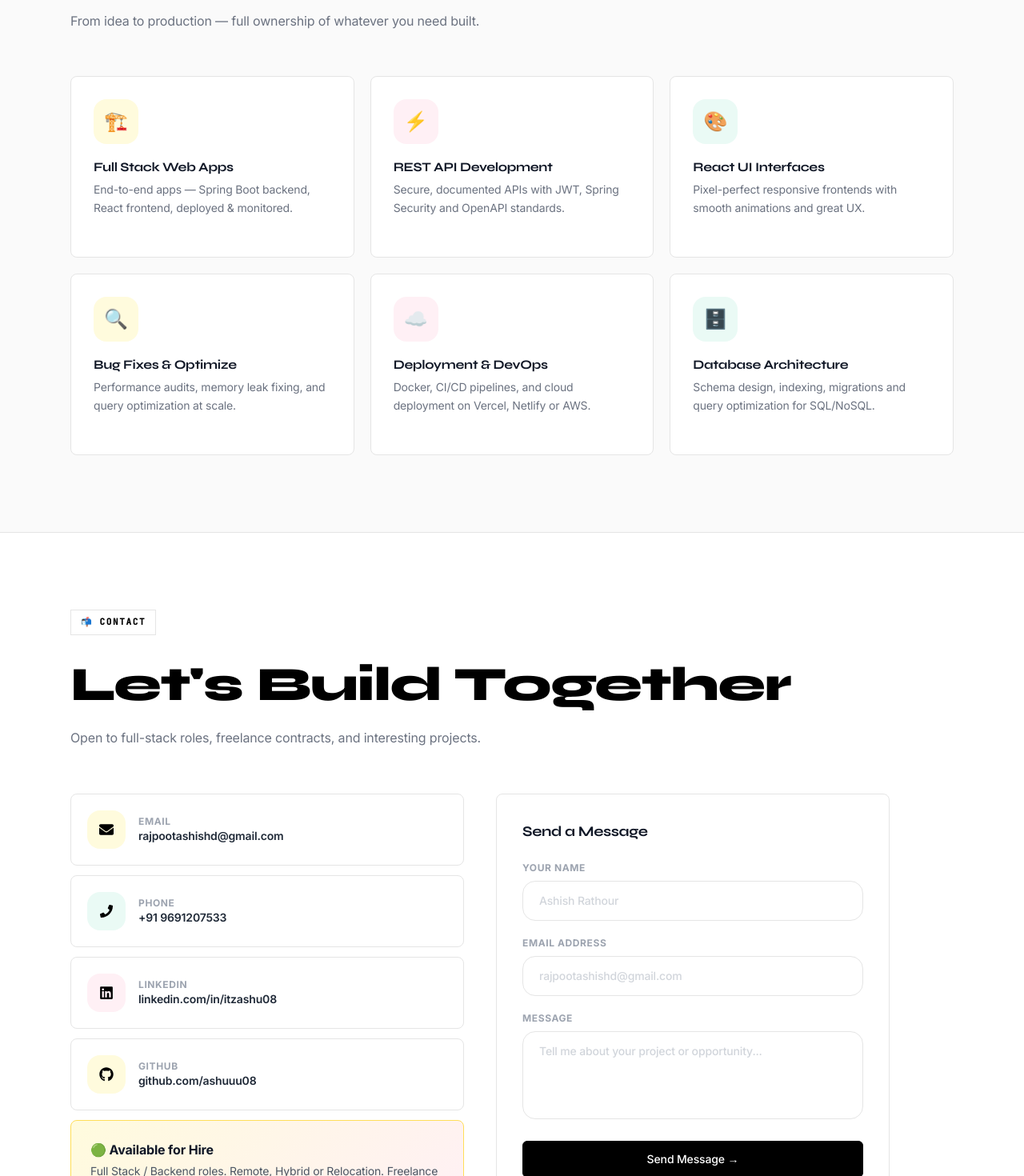
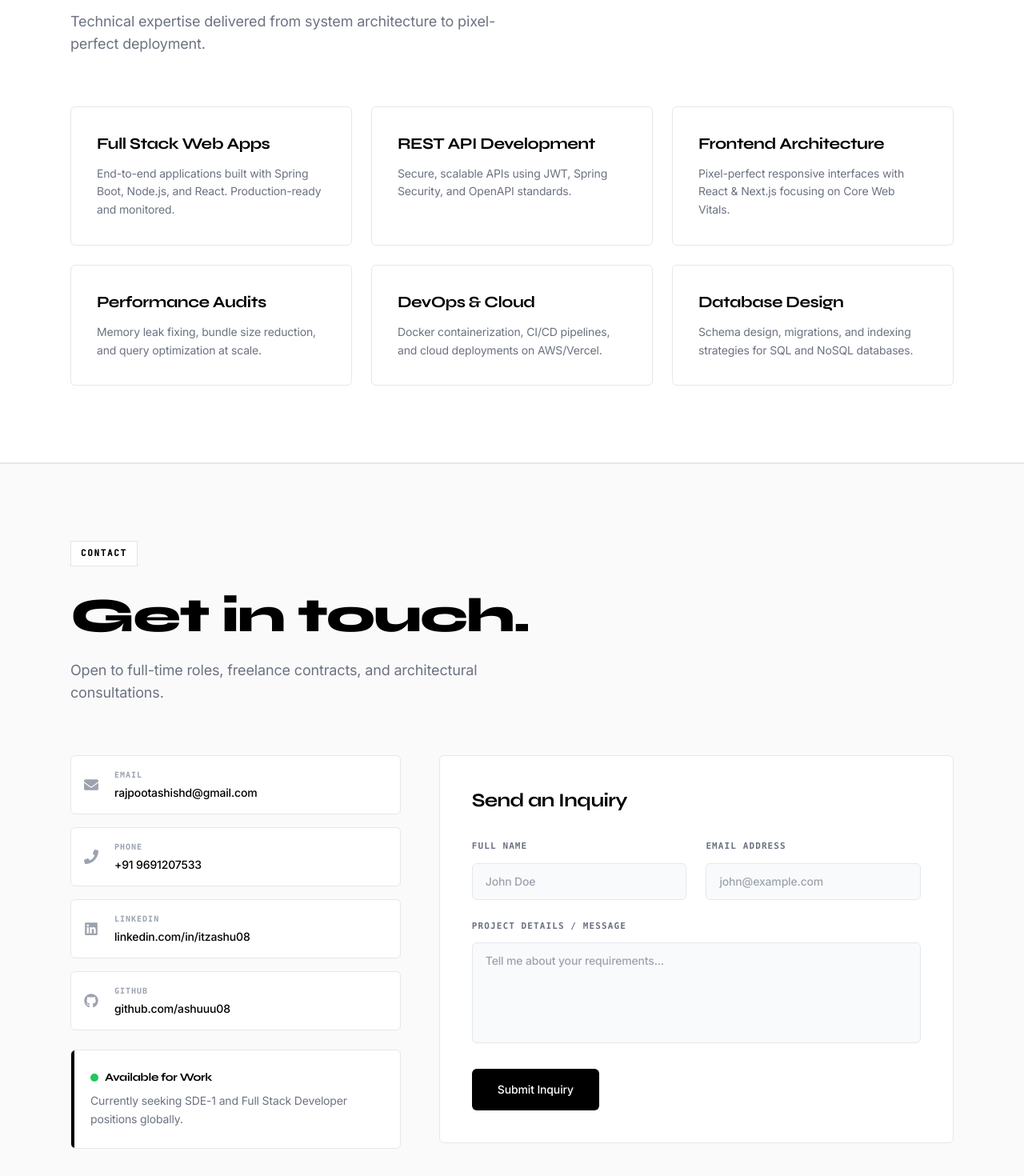
Before and after one commit to ashuuu08/Portfolio1, a React (Vite) app: page / in a window 1280 px wide. Shown: the part 6400-7870 px from the top of the page at 80% size. Built offline with nearby package versions, Linux system fonts and the light colour scheme.

Commit message:
Redesign Contact section layout

```diff
--- a/src/components/Contact.jsx
+++ b/src/components/Contact.jsx
@@ -1,55 +1,49 @@
-import React, { useEffect, useRef } from "react";
+import React from "react";
 import { motion } from "framer-motion";
-import { FaGithub, FaLinkedin, FaEnvelope, FaPhone, FaFire } from "react-icons/fa";
-import { HiOutlineLightningBolt } from "react-icons/hi";
+import { FaGithub, FaLinkedin, FaEnvelope, FaPhone } from "react-icons/fa";
 import axios from "axios";
 import { useForm } from "react-hook-form";
 import toast from "react-hot-toast";
 
-const into = (i=0) => ({
-  initial:{opacity:0,y:28},
-  whileInView:{opacity:1,y:0},
-  viewport:{once:true},
-  transition:{duration:.65,delay:i*.08,ease:[.16,1,.3,1]},
+const into = (i = 0) => ({
+  initial: { opacity: 0, y: 20 },
+  whileInView: { opacity: 1, y: 0 },
+  viewport: { once: true },
+  transition: { duration: 0.6, delay: i * 0.05, ease: [0.16, 1, 0.3, 1] },
 });
-
-
 
 /* ══════════════════════════════════════════
    SERVICES SECTION
 ══════════════════════════════════════════ */
 const services = [
-  { e:"🏗️", t:"Full Stack Web Apps",   d:"End-to-end apps — Spring Boot backend, React frontend, deployed & monitored.", c:"#FFDE59", cl:"#FFFBDD" },
-  { e:"⚡", t:"REST API Development",   d:"Secure, documented APIs with JWT, Spring Security and OpenAPI standards.",     c:"#FF6B9D", cl:"#FFF0F5" },
-  { e:"🎨", t:"React UI Interfaces",    d:"Pixel-perfect responsive frontends with smooth animations and great UX.",       c:"#3DD6A3", cl:"#EAFAF5" },
-  { e:"🔍", t:"Bug Fixes & Optimize",   d:"Performance audits, memory leak fixing, and query optimization at scale.",     c:"#FFDE59", cl:"#FFFBDD" },
-  { e:"☁️", t:"Deployment & DevOps",    d:"Docker, CI/CD pipelines, and cloud deployment on Vercel, Netlify or AWS.",    c:"#FF6B9D", cl:"#FFF0F5" },
-  { e:"🗄️", t:"Database Architecture", d:"Schema design, indexing, migrations and query optimization for SQL/NoSQL.",   c:"#3DD6A3", cl:"#EAFAF5" },
+  { t: "Full Stack Web Apps", d: "End-to-end applications built with Spring Boot, Node.js, and React. Production-ready and monitored." },
+  { t: "REST API Development", d: "Secure, scalable APIs using JWT, Spring Security, and OpenAPI standards." },
+  { t: "Frontend Architecture", d: "Pixel-perfect responsive interfaces with React & Next.js focusing on Core Web Vitals." },
+  { t: "Performance Audits", d: "Memory leak fixing, bundle size reduction, and query optimization at scale." },
+  { t: "DevOps & Cloud", d: "Docker containerization, CI/CD pipelines, and cloud deployments on AWS/Vercel." },
+  { t: "Database Design", d: "Schema design, migrations, and indexing strategies for SQL and NoSQL databases." },
 ];
 
 function ServicesSection() {
   return (
-    <section id="services" className="sec-alt">
+    <section id="services" className="sec border-b border-gray-200">
       <div className="wrap">
-        <motion.div {...into(0)} className="mb-14">
-          <p className="badge">💡 WHAT I OFFER</p>
-          <h2 className="h-lg">Services <span className="hp">I Provide</span></h2>
-          <p className="text-gray-500 max-w-xl">
-            From idea to production — full ownership of whatever you need built.
+        <motion.div {...into(0)} className="mb-16">
+          <p className="badge">Services</p>
+          <h2 className="text-5xl md:text-6xl font-black text-black" style={{ fontFamily: "var(--font-display)", letterSpacing: "-0.03em" }}>
+            Capabilities.
+          </h2>
+          <p className="text-gray-500 max-w-xl text-lg mt-6">
+            Technical expertise delivered from system architecture to pixel-perfect deployment.
           </p>
         </motion.div>
 
-        <div className="grid sm:grid-cols-2 lg:grid-cols-3 gap-5">
+        <div className="grid sm:grid-cols-2 lg:grid-cols-3 gap-6">
           {services.map((s, i) => (
-            <motion.div key={i} {...into(i*.07)} className="card-pop card group p-7 cursor-default">
-              <div className="w-14 h-14 rounded-2xl flex items-center justify-center text-2xl mb-5 group-hover:scale-110 transition-transform duration-300"
-                style={{ background: s.cl }}>
-                {s.e}
-              </div>
-              <h3 className="font-bold text-gray-900 mb-2" style={{ fontFamily: "Syne,sans-serif" }}>{s.t}</h3>
+            <motion.div key={i} {...into(i * 0.1)} className="group p-8 border border-gray-200 bg-white hover:border-black transition-colors rounded-md relative overflow-hidden">
+              <div className="absolute top-0 left-0 w-full h-1 bg-black transform scale-x-0 group-hover:scale-x-100 transition-transform origin-left duration-300" />
+              <h3 className="font-bold text-black text-xl mb-3 tracking-tight" style={{ fontFamily: "var(--font-display)" }}>{s.t}</h3>
               <p className="text-gray-500 text-sm leading-relaxed">{s.d}</p>
-              <div className="mt-5 h-0.5 w-0 group-hover:w-full rounded-full transition-all duration-500"
-                style={{ background: s.c }} />
             </motion.div>
           ))}
         </div>
@@ -62,85 +56,99 @@ function ServicesSection() {
    CONTACT SECTION
 ══════════════════════════════════════════ */
 const contactLinks = [
-  { icon: <FaEnvelope size={18}/>, label:"Email",    value:"rajpootashishd@gmail.com",           href:"mailto:rajpootashishd@gmail.com",     c:"#FFDE59", cl:"#FFFBDD" },
-  { icon: <FaPhone    size={16}/>, label:"Phone",    value:"+91 9691207533",                      href:"tel:+919691207533",                   c:"#3DD6A3", cl:"#EAFAF5" },
-  { icon: <FaLinkedin size={18}/>, label:"LinkedIn", value:"linkedin.com/in/itzashu08",           href:"https://linkedin.com/in/itzashu08",   c:"#FF6B9D", cl:"#FFF0F5" },
-  { icon: <FaGithub   size={18}/>, label:"GitHub",   value:"github.com/ashuuu08",                href:"https://github.com/ashuuu08",         c:"#FFDE59", cl:"#FFFBDD" },
+  { icon: <FaEnvelope size={18} />, label: "Email", value: "rajpootashishd@gmail.com", href: "mailto:rajpootashishd@gmail.com" },
+  { icon: <FaPhone size={18} />, label: "Phone", value: "+91 9691207533", href: "tel:+919691207533" },
+  { icon: <FaLinkedin size={18} />, label: "LinkedIn", value: "linkedin.com/in/itzashu08", href: "https://linkedin.com/in/itzashu08" },
+  { icon: <FaGithub size={18} />, label: "GitHub", value: "github.com/ashuuu08", href: "https://github.com/ashuuu08" },
 ];
 
 function ContactSection() {
-  const { register, handleSubmit, reset, formState:{ errors, isSubmitting } } = useForm();
+  const { register, handleSubmit, reset, formState: { errors, isSubmitting } } = useForm();
 
   const onSubmit = async (data) => {
     try {
       await axios.post("https://getform.io/f/bwnnzkma", data);
-      toast.success("Sent! I'll get back to you soon 🎉");
+      toast.success("Message delivered.");
       reset();
     } catch {
-      toast.error("Couldn't send. Please try again.");
+      toast.error("Failed to send message.");
     }
   };
 
   return (
-    <section id="contact" className="sec">
+    <section id="contact" className="sec-alt">
       <div className="wrap">
-        <motion.div {...into(0)} className="mb-14">
-          <p className="badge">📬 CONTACT</p>
-          <h2 className="h-lg">Let's <span className="hy">Build Together</span></h2>
-          <p className="text-gray-500 max-w-xl">
-            Open to full-stack roles, freelance contracts, and interesting projects.
+        <motion.div {...into(0)} className="mb-16">
+          <p className="badge">Contact</p>
+          <h2 className="text-5xl md:text-6xl font-black text-black" style={{ fontFamily: "var(--font-display)", letterSpacing: "-0.03em" }}>
+            Get in touch.
+          </h2>
+          <p className="text-gray-500 max-w-xl text-lg mt-6">
+            Open to full-time roles, freelance contracts, and architectural consultations.
           </p>
         </motion.div>
 
-        <div className="grid md:grid-cols-2 gap-10 max-w-5xl">
-          {/* info cards */}
-          <motion.div {...into(.1)} className="space-y-3">
-            {contactLinks.map((c,i)=>(
+        <div className="grid md:grid-cols-5 gap-12 max-w-6xl">
+          {/* info columns */}
+          <motion.div {...into(0.1)} className="md:col-span-2 space-y-6">
+            <div className="grid sm:grid-cols-2 md:grid-cols-1 gap-4">
+              {contactLinks.map((c, i) => (
                 <a key={i} href={c.href} target="_blank" rel="noopener noreferrer"
-                className="card flex items-center gap-4 p-5 group hover:-translate-x-1 hover:shadow-lg transition-all">
-                <div className="w-12 h-12 rounded-2xl flex items-center justify-center shrink-0 group-hover:scale-110 transition-transform"
-                  style={{background:c.cl}}>
+                  className="flex items-center gap-5 p-4 border border-gray-200 rounded-md bg-white hover:border-black transition-colors group">
+                  <div className="text-gray-400 group-hover:text-black transition-colors">
                     {c.icon}
                   </div>
                   <div>
-                  <p className="text-xs text-gray-400 font-bold uppercase tracking-wider">{c.label}</p>
-                  <p className="font-semibold text-gray-800 text-sm">{c.value}</p>
+                    <p className="text-[10px] font-bold uppercase tracking-widest text-gray-400 font-mono mb-1">{c.label}</p>
+                    <p className="font-medium text-black text-sm">{c.value}</p>
                   </div>
                 </a>
               ))}
+            </div>
 
-            <div className="card p-6 mt-4" style={{background:"linear-gradient(135deg,#FFFBDD,#FFF0F5)",borderColor:"#FFDE59"}}>
-              <p className="font-bold text-gray-900 mb-1">🟢 Available for Hire</p>
-              <p className="text-sm text-gray-600">Full Stack / Backend roles. Remote, Hybrid or Relocation. Freelance contracts welcome.</p>
+            <div className="p-6 border border-gray-200 bg-white rounded-md mt-6 relative overflow-hidden">
+              <div className="absolute top-0 left-0 w-1 h-full bg-black" />
+              <div className="flex items-center gap-2 mb-2">
+                <span className="relative flex h-2.5 w-2.5">
+                  <span className="animate-ping absolute inline-flex h-full w-full rounded-full bg-green-400 opacity-75"></span>
+                  <span className="relative inline-flex rounded-full h-2.5 w-2.5 bg-green-500"></span>
+                </span>
+                <p className="font-bold text-black text-sm tracking-tight" style={{ fontFamily: "var(--font-display)" }}>Available for Work</p>
+              </div>
+              <p className="text-sm text-gray-500 mt-2 leading-relaxed">Currently seeking SDE-1 and Full Stack Developer positions globally.</p>
             </div>
           </motion.div>
 
           {/* form */}
-          <motion.div {...into(.2)} className="card p-8">
-            <h3 className="font-bold text-gray-900 text-lg mb-6" style={{fontFamily:"Syne,sans-serif"}}>Send a Message</h3>
-            <form onSubmit={handleSubmit(onSubmit)} className="space-y-5">
+          <motion.div {...into(0.2)} className="md:col-span-3">
+            <div className="p-8 md:p-10 border border-gray-200 bg-white rounded-md">
+              <h3 className="font-bold text-black text-2xl mb-8 tracking-tight" style={{ fontFamily: "var(--font-display)" }}>Send an Inquiry</h3>
+              <form onSubmit={handleSubmit(onSubmit)} className="space-y-6">
+                <div className="grid md:grid-cols-2 gap-6">
                   {[
-                { name:"name",  label:"Your Name",     type:"text",  placeholder:"Ashish Rathour" },
-                { name:"email", label:"Email Address",  type:"email", placeholder:"rajpootashishd@gmail.com" },
-              ].map(f=>(
+                    { name: "name", label: "Full Name", type: "text", placeholder: "John Doe" },
+                    { name: "email", label: "Email Address", type: "email", placeholder: "john@example.com" },
+                  ].map(f => (
                     <div key={f.name}>
-                  <label className="block text-xs font-bold text-gray-400 uppercase tracking-wider mb-2">{f.label}</label>
-                  <input {...register(f.name,{required:true})} type={f.type} placeholder={f.placeholder}
-                    className="w-full px-5 py-3.5 rounded-2xl border text-sm font-medium text-gray-800 placeholder-gray-300 focus:outline-none focus:ring-2 transition-all bg-white"
-                    style={{borderColor:errors[f.name]?"var(--p)":"var(--bdr)"}} />
+                      <label className="block text-[11px] font-bold text-gray-500 uppercase tracking-widest font-mono mb-3">{f.label}</label>
+                      <input {...register(f.name, { required: true })} type={f.type} placeholder={f.placeholder}
+                        className="w-full px-4 py-3 rounded-md border border-gray-200 text-sm font-medium text-black placeholder-gray-400 focus:outline-none focus:border-black transition-colors bg-gray-50 focus:bg-white"
+                        style={{ borderColor: errors[f.name] ? "red" : undefined }} />
                     </div>
                   ))}
+                </div>
                 <div>
-                <label className="block text-xs font-bold text-gray-400 uppercase tracking-wider mb-2">Message</label>
-                <textarea {...register("message",{required:true})} rows={4}
-                  placeholder="Tell me about your project or opportunity..."
-                  className="w-full px-5 py-3.5 rounded-2xl border text-sm font-medium text-gray-800 placeholder-gray-300 focus:outline-none focus:ring-2 resize-none transition-all bg-white"
-                  style={{borderColor:errors.message?"var(--p)":"var(--bdr)"}} />
+                  <label className="block text-[11px] font-bold text-gray-500 uppercase tracking-widest font-mono mb-3">Project Details / Message</label>
+                  <textarea {...register("message", { required: true })} rows={5}
+                    placeholder="Tell me about your requirements..."
+                    className="w-full px-4 py-3 rounded-md border border-gray-200 text-sm font-medium text-black placeholder-gray-400 focus:outline-none focus:border-black transition-colors resize-none bg-gray-50 focus:bg-white"
+                    style={{ borderColor: errors.message ? "red" : undefined }} />
                 </div>
-              <button type="submit" disabled={isSubmitting} className="btn btn-y w-full justify-center disabled:opacity-60">
-                {isSubmitting ? "Sending…" : "Send Message →"}
+                <button type="submit" disabled={isSubmitting} className="btn bg-black text-white hover:bg-gray-800 w-full md:w-auto px-8 py-4 disabled:opacity-50">
+                  {isSubmitting ? "Sending..." : "Submit Inquiry"}
                 </button>
               </form>
+            </div>
           </motion.div>
         </div>
       </div>
```
Lines whose indentation alone changed are shown as unchanged.
